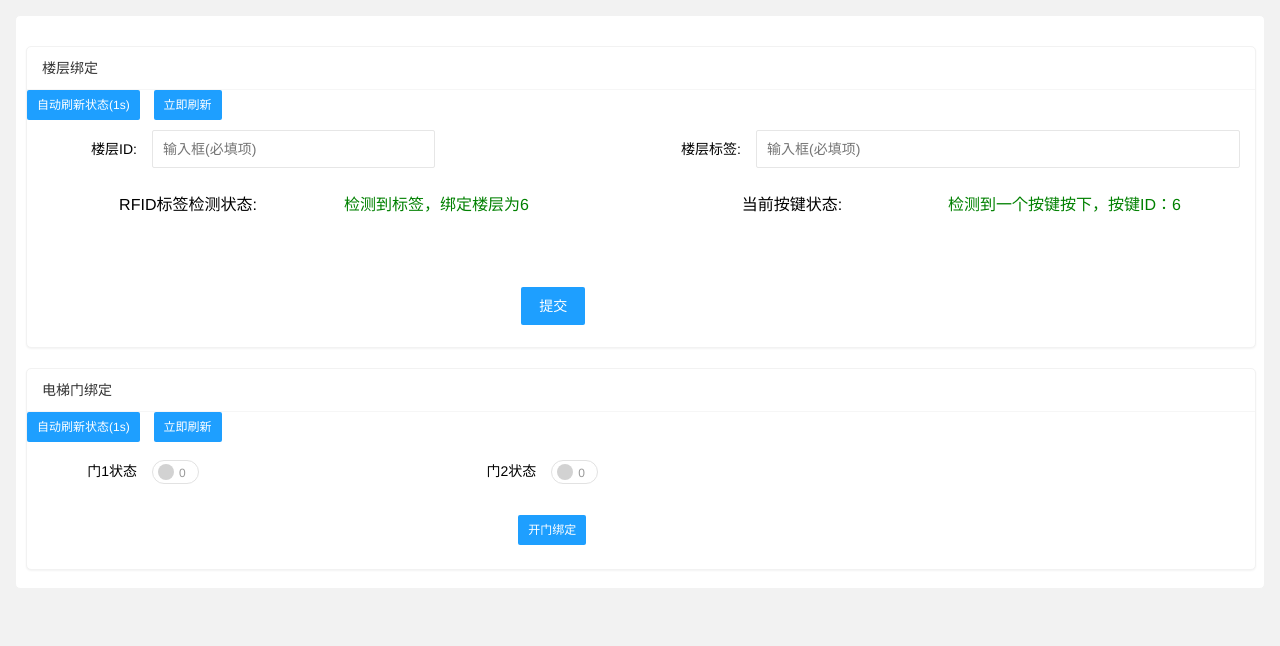
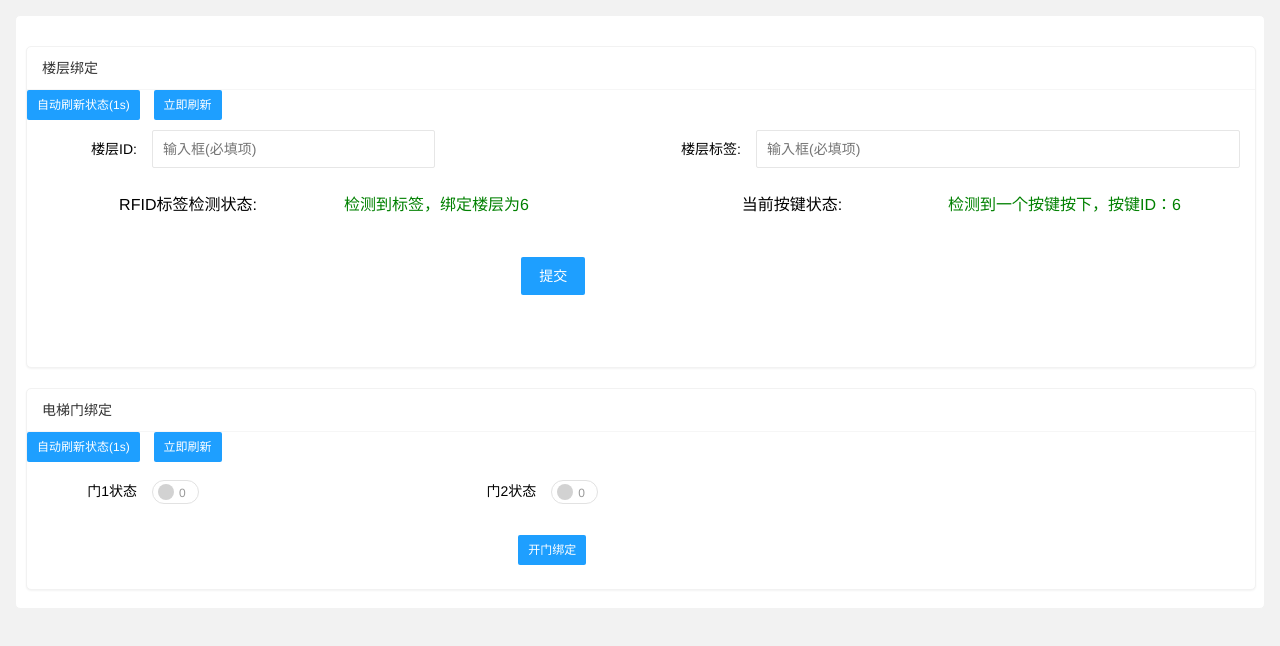
Before and after one commit to jizai945/layuimini_demo, a plain HTML site: page page/bind.html in a window 1280 px wide. Drawn offline with Linux system fonts and the light colour scheme.

Commit message:
mod: 修改了绑定页面的样式
Signed-off-by: Timo <738859736@qq.com>

```diff
--- a/page/bind.html
+++ b/page/bind.html
@@ -10,7 +10,7 @@
     <link rel="stylesheet" href="../css/public.css" media="all">
 	<style>
 		.layui-card {border:1px solid #f2f2f2;border-radius:5px;}
-        .floor-module {width:100%;height:300px;margin-top: 20px;}
+        .floor-module {width:100%;height:320px;margin-top: 20px;}
         .door-module {width:100%;height:200px;margin-top: 20px;}
         .text-key{text-align:center;}
         .text-value{text-align:left;}
@@ -72,13 +72,10 @@
                                                 <font size="3" id='key_stat' color="blue">loading...</font>
                                             </div>
                                         </div>
-                                        <!-- 第三行空白 -->
-                                        <div class="layui-col-xs12">
-                                            <div class = "blank"></div>
-                                        </div>
-                                        <!-- 第四行 -->
+
+                                        <!-- 第三行 -->
                                         <!-- <div class="layui-col-xs4"></div> -->
-                                        <div class="layui-col-xs12">
+                                        <div class="layui-col-xs12" style="margin-top: 30px;">
                                             <div class="layui-form-item center">
                                                 <button class="layui-btn layui-btn-normal" lay-submit="" lay-filter="submit">提交</button>
                                             </div>
```
